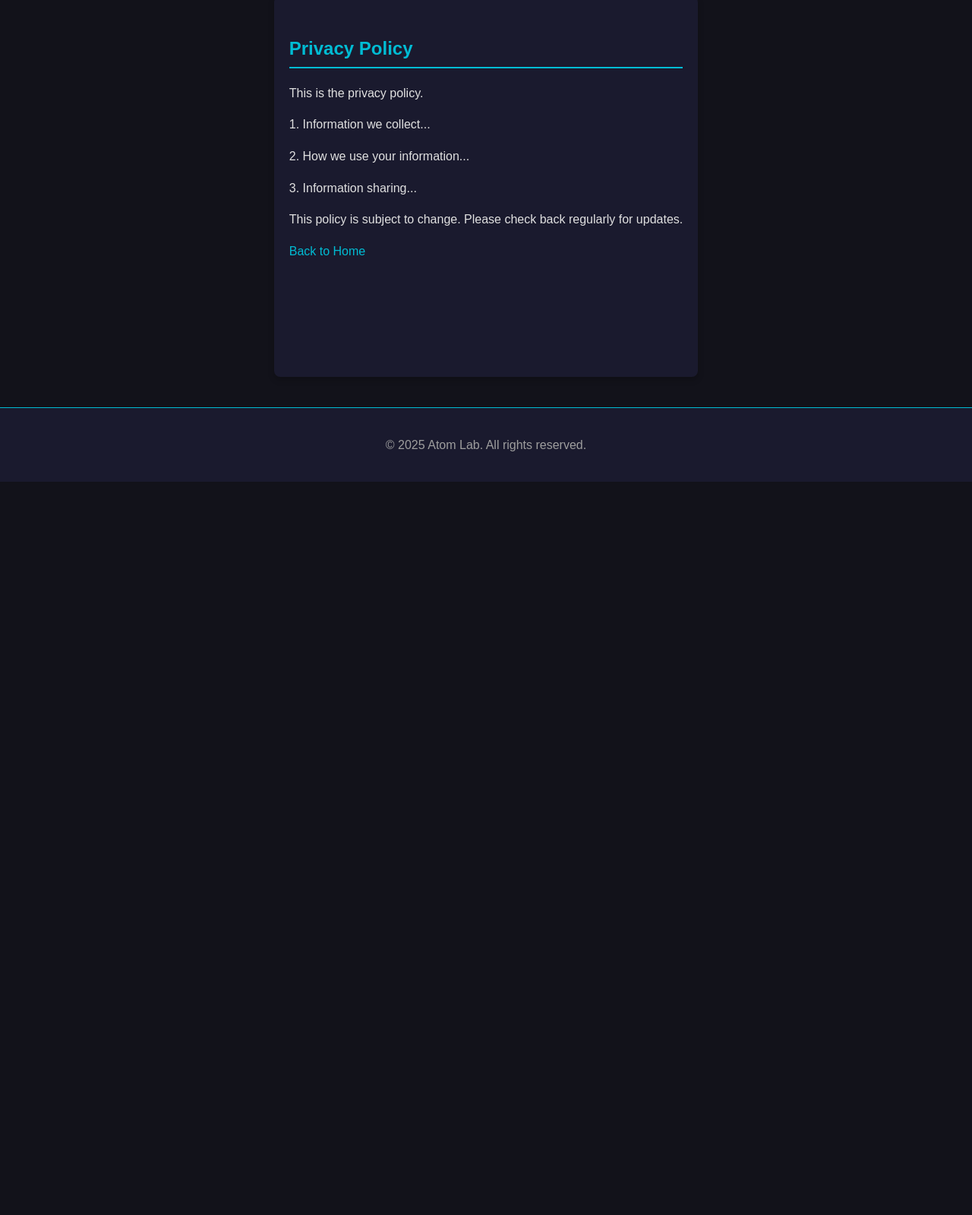
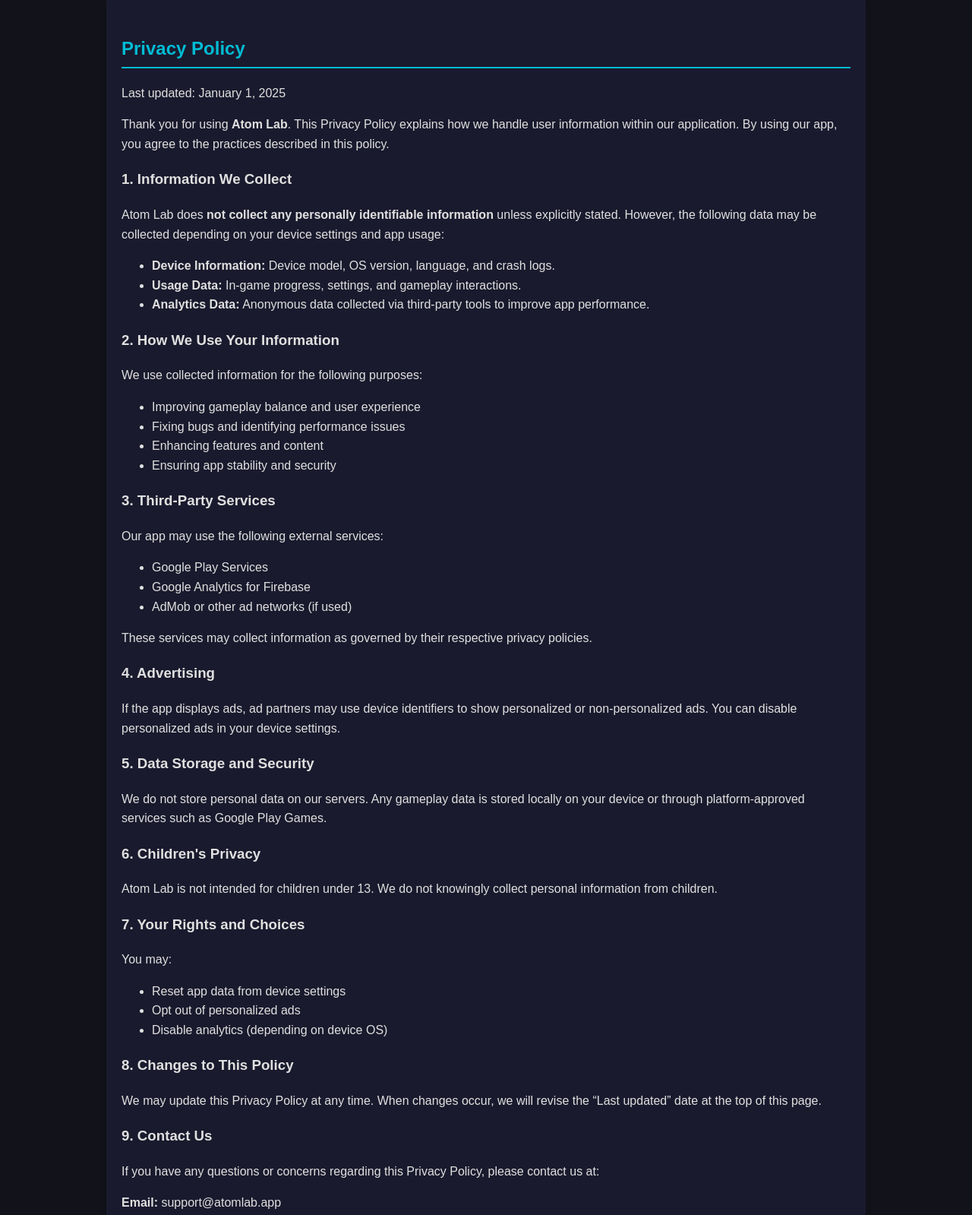
Before and after one commit to SMRI2170/Official-Website-of-atomlab, a plain HTML site: page privacy.html in a window 1280 px wide. Shown: the part 166-1765 px from the top of the page at 76% size. Before the commit the page ends 800 px from the top, so only its background shows below. Drawn offline with Linux system fonts and the light colour scheme.

Commit message:
Update privacy.html

```diff
--- a/privacy.html
+++ b/privacy.html
@@ -18,11 +18,76 @@
 
     <div class="container">
         <h2>Privacy Policy</h2>
-        <p>This is the privacy policy.</p>
-        <p>1. Information we collect...</p>
-        <p>2. How we use your information...</p>
-        <p>3. Information sharing...</p>
-        <p>This policy is subject to change. Please check back regularly for updates.</p>
+        <p>Last updated: January 1, 2025</p>
+
+        <p>
+            Thank you for using <strong>Atom Lab</strong>.
+            This Privacy Policy explains how we handle user information within our application.
+            By using our app, you agree to the practices described in this policy.
+        </p>
+
+        <h3>1. Information We Collect</h3>
+        <p>Atom Lab does <strong>not collect any personally identifiable information</strong> unless explicitly stated. However, the following data may be collected depending on your device settings and app usage:</p>
+        <ul>
+            <li><strong>Device Information:</strong> Device model, OS version, language, and crash logs.</li>
+            <li><strong>Usage Data:</strong> In-game progress, settings, and gameplay interactions.</li>
+            <li><strong>Analytics Data:</strong> Anonymous data collected via third-party tools to improve app performance.</li>
+        </ul>
+
+        <h3>2. How We Use Your Information</h3>
+        <p>We use collected information for the following purposes:</p>
+        <ul>
+            <li>Improving gameplay balance and user experience</li>
+            <li>Fixing bugs and identifying performance issues</li>
+            <li>Enhancing features and content</li>
+            <li>Ensuring app stability and security</li>
+        </ul>
+
+        <h3>3. Third-Party Services</h3>
+        <p>Our app may use the following external services:</p>
+        <ul>
+            <li>Google Play Services</li>
+            <li>Google Analytics for Firebase</li>
+            <li>AdMob or other ad networks (if used)</li>
+        </ul>
+        <p>These services may collect information as governed by their respective privacy policies.</p>
+
+        <h3>4. Advertising</h3>
+        <p>If the app displays ads, ad partners may use device identifiers to show personalized or non-personalized ads. You can disable personalized ads in your device settings.</p>
+
+        <h3>5. Data Storage and Security</h3>
+        <p>
+            We do not store personal data on our servers.
+            Any gameplay data is stored locally on your device or through platform-approved services such as Google Play Games.
+        </p>
+
+        <h3>6. Children's Privacy</h3>
+        <p>
+            Atom Lab is not intended for children under 13.
+            We do not knowingly collect personal information from children.
+        </p>
+
+        <h3>7. Your Rights and Choices</h3>
+        <p>You may:</p>
+        <ul>
+            <li>Reset app data from device settings</li>
+            <li>Opt out of personalized ads</li>
+            <li>Disable analytics (depending on device OS)</li>
+        </ul>
+
+        <h3>8. Changes to This Policy</h3>
+        <p>
+            We may update this Privacy Policy at any time.
+            When changes occur, we will revise the “Last updated” date at the top of this page.
+        </p>
+
+        <h3>9. Contact Us</h3>
+        <p>
+            If you have any questions or concerns regarding this Privacy Policy,
+            please contact us at:
+        </p>
+        <p><strong>Email:</strong> support@atomlab.app</p>
+
         <p><a href="index.html">Back to Home</a></p>
     </div>
 
```
